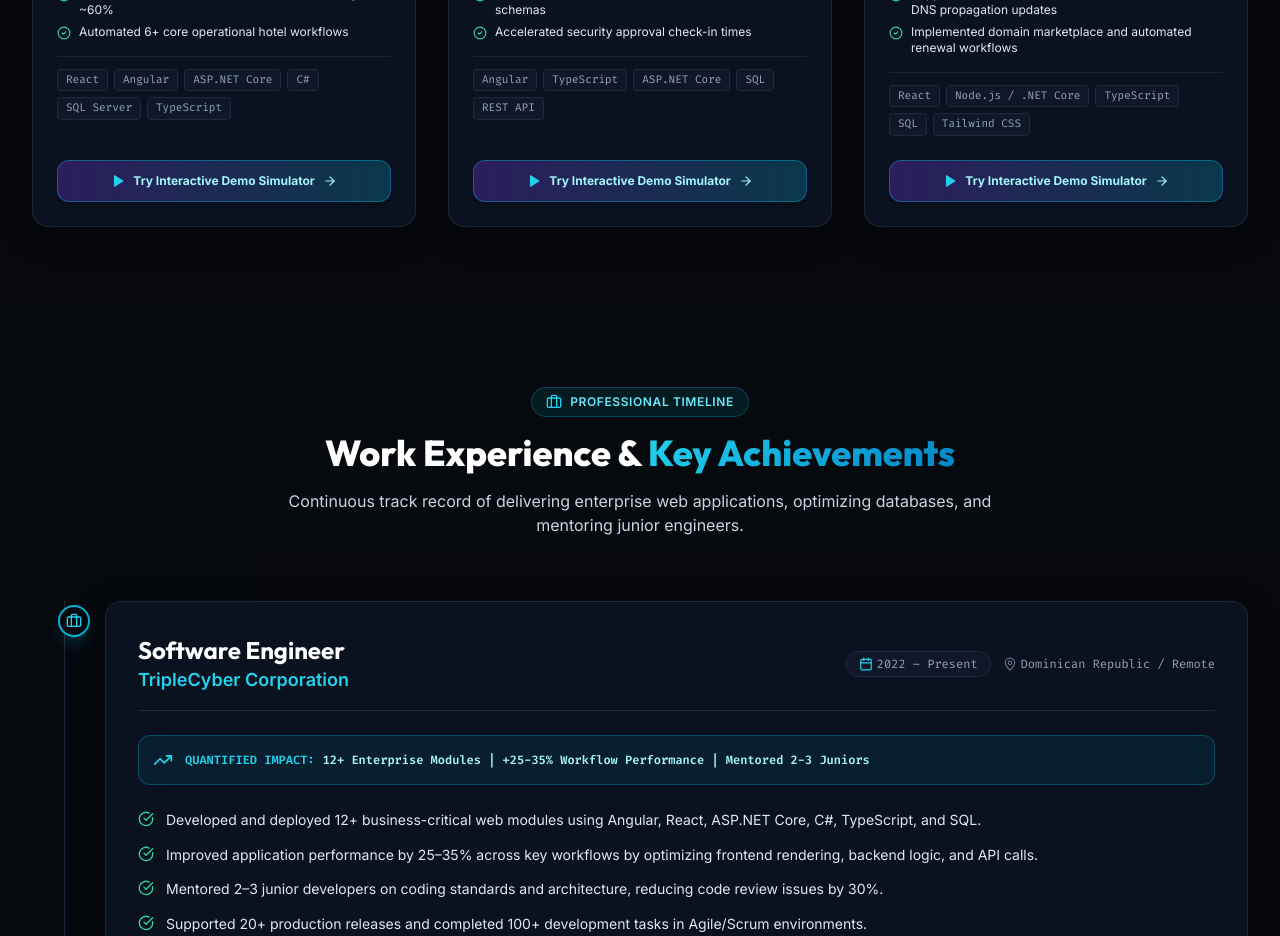
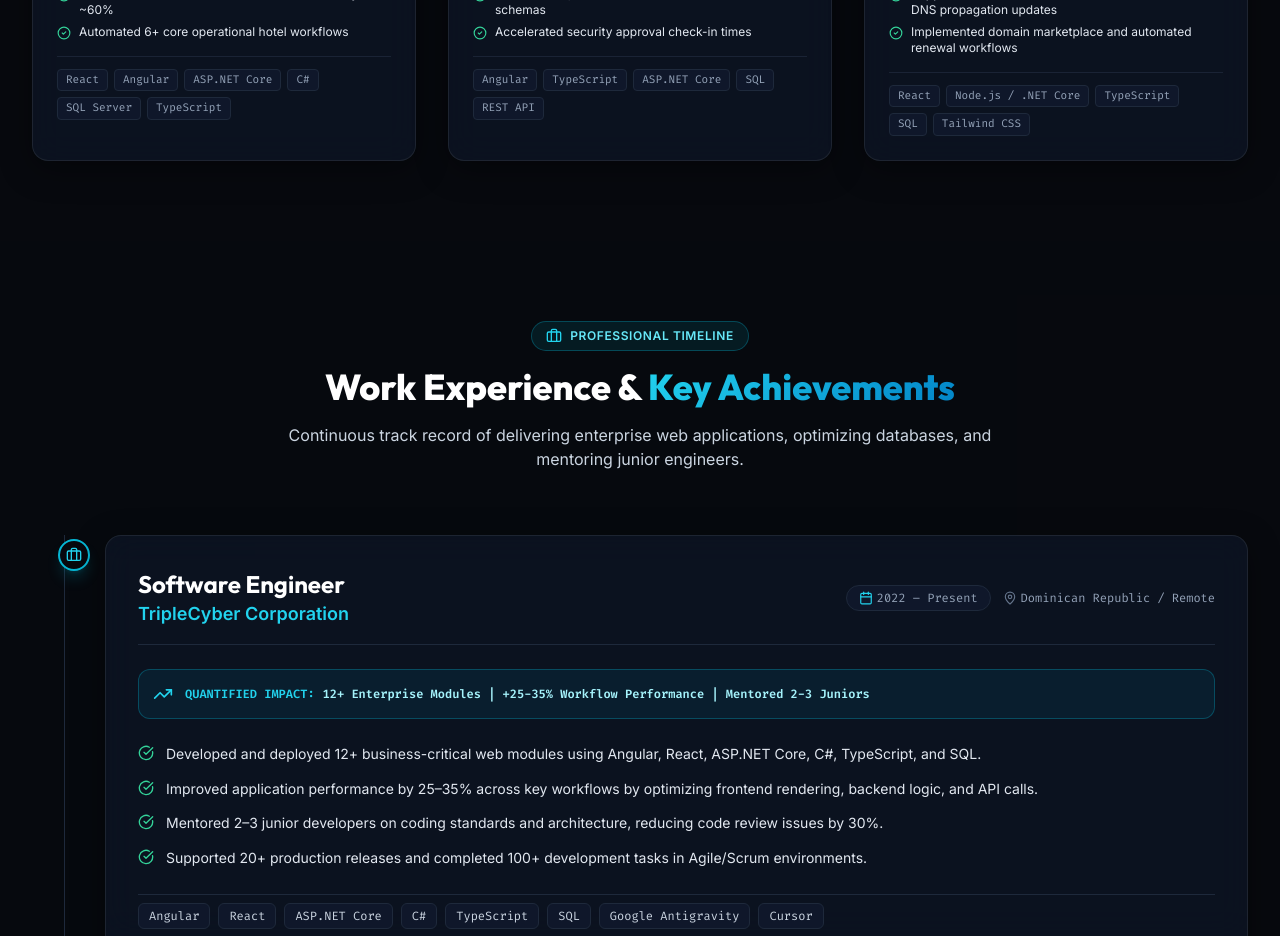
Before and after one commit to josue052015/portafolioNew, a React (Vite) app: page / in a window 1280 px wide. Shown: the part 2500-3436 px from the top of the page. Built offline with nearby package versions, Linux system fonts and the light colour scheme.

Commit message:
style: hide interactive demo simulator button from project cards

```diff
--- a/src/components/Projects.tsx
+++ b/src/components/Projects.tsx
@@ -104,8 +104,8 @@
 
               </div>
 
-              {/* Action Button */}
-              <div className="pt-6">
+              {/* Action Button - Hidden per user request */}
+              {/* <div className="pt-6">
                 <button
                   onClick={() => setSelectedProject(project)}
                   className="w-full py-3 rounded-xl bg-gradient-to-r from-violet-600/30 to-cyan-600/30 hover:from-violet-600/50 hover:to-cyan-600/50 border border-cyan-500/40 text-cyan-200 font-bold text-xs flex items-center justify-center gap-2 group/btn transition-all shadow-md"
@@ -114,7 +114,7 @@
                   <span>{t.projects.btnTryDemo}</span>
                   <ArrowRight className="w-3.5 h-3.5 group-hover/btn:translate-x-1 transition-transform" />
                 </button>
-              </div>
+              </div> */}
 
             </div>
           ))}
```
